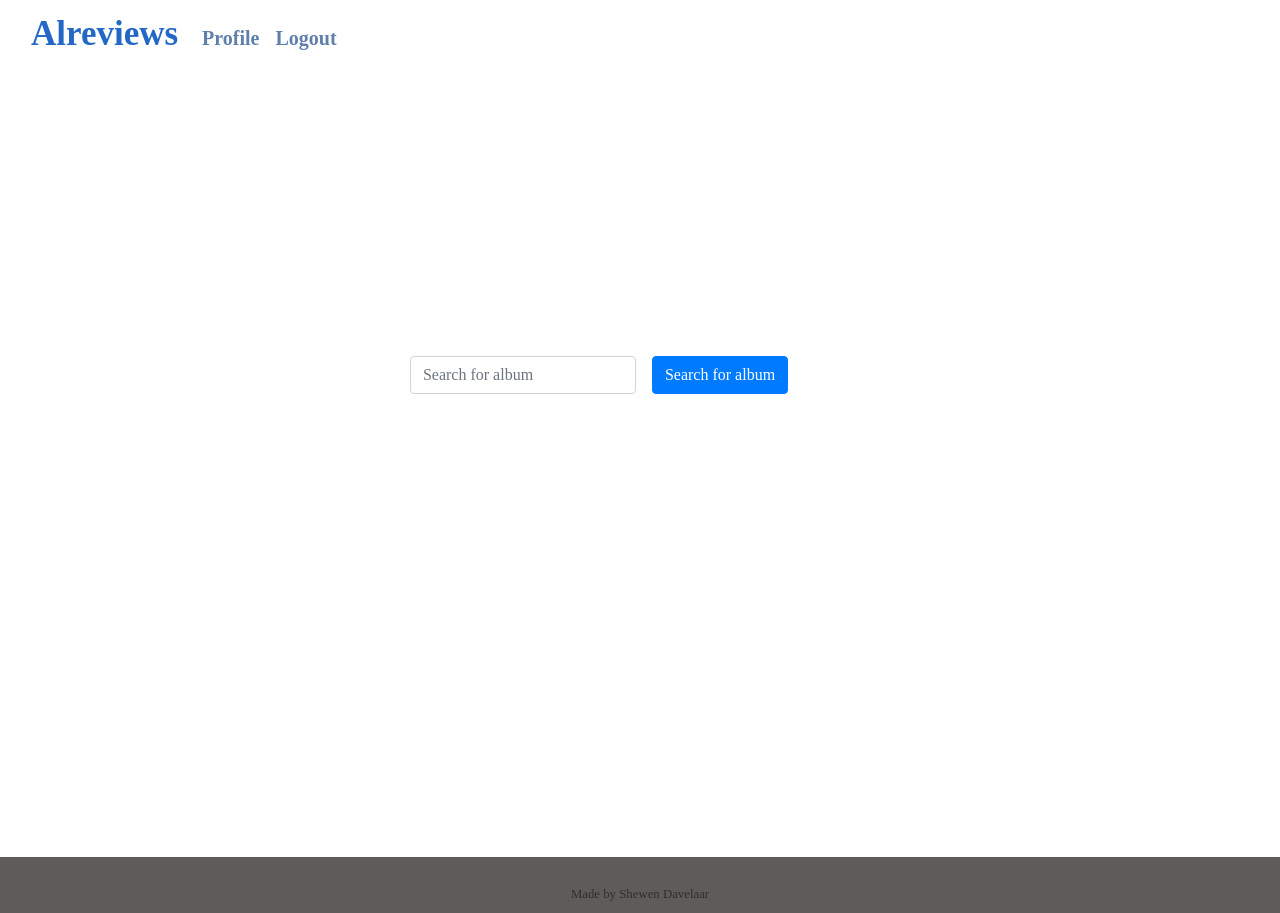
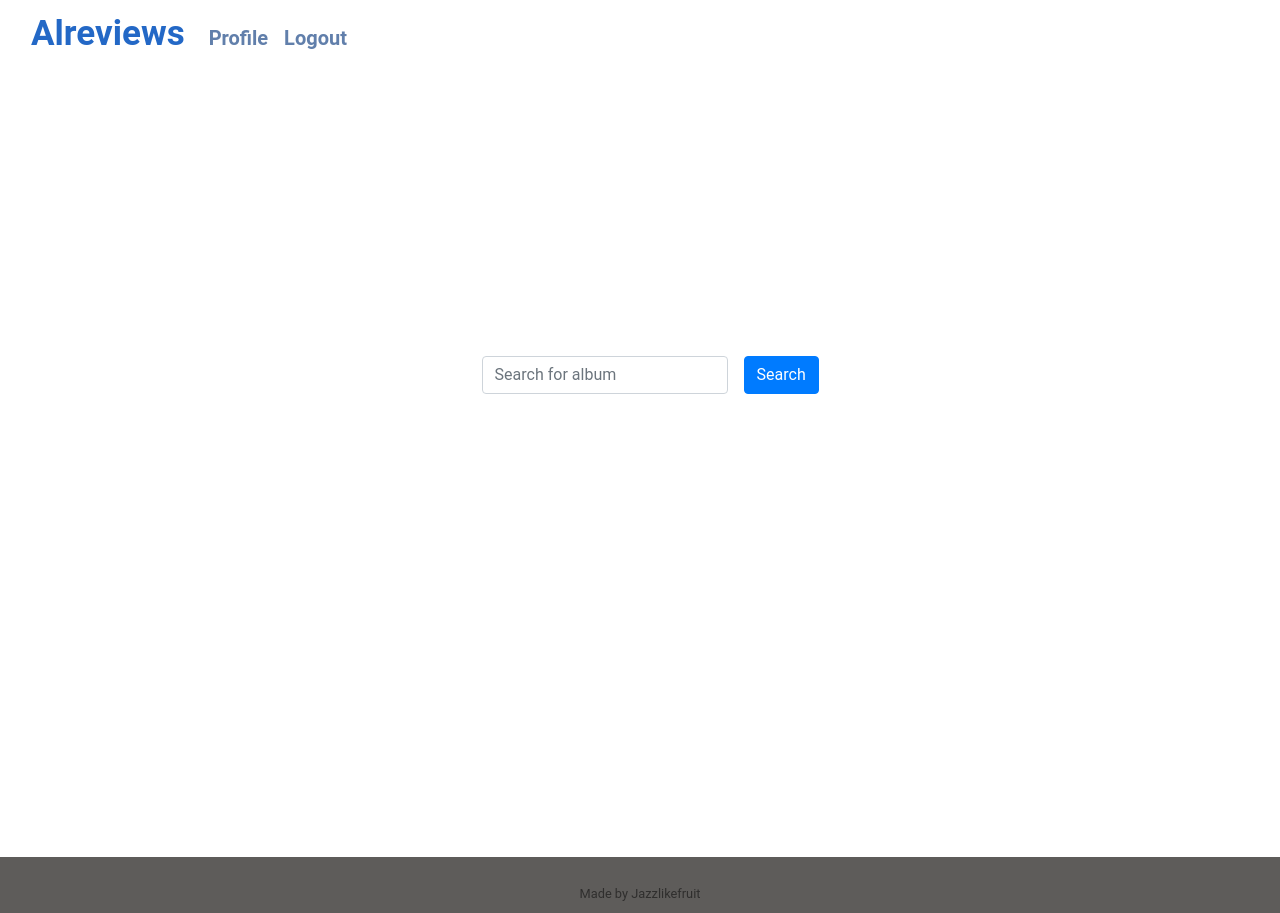
Before and after one commit to JazzLikeFruit/Alreviews, a Flask app: page /search in a window 1280 px wide. Run offline with Flask 2, Linux system fonts and the light colour scheme; the visitor is signed in with stand-in values (Sample User, id 1); some libraries are stand-ins or nearby versions.

Commit message:
minor changes

```diff
--- a/app/application.py
+++ b/app/application.py
@@ -88,8 +88,8 @@ def result():
             artistlist = []
 
             albumdict["artist"] = get_artists(album).replace("'", "")
-            albuml = (album["name"][:60].strip() +
-                      '...') if len(album["name"]) > 60 else album["name"]
+            albuml = (album["name"][:40].strip() +
+                      '...') if len(album["name"]) > 40 else album["name"]
             albumdict["name"] = albuml
             albumdict["id"] = album["id"]
             albumdict["image"] = album["images"][2]["url"]
--- a/app/static/css/style.css
+++ b/app/static/css/style.css
@@ -11,8 +11,8 @@
 #web-player {
 	position: fixed;
 	bottom: 0.3cm;
-	left: 15%;
-	right: 15%;
+	left: 20%;
+	right: 20%;
 	height: 2.5cm;
 	background-color: #5e5c5a;
 	display: none;
@@ -21,7 +21,7 @@
 }
 
 * {
-	font-family: B612;
+	font-family: Roboto, Arial, sans-serif;
 	overflow-x: hidden;
 }
 
@@ -47,6 +47,10 @@
 	padding-top: 2cm;
 	padding-bottom: 1cm; /* Footer height */
 }
+#albumtitle {
+	font-weight: bolder;
+	font-size: 25px;
+}
 
 #content {
 	position: relative;
@@ -58,7 +62,7 @@
 }
 .cont {
 	display: grid;
-	grid-template-columns: 20% 22% 28% 30%;
+	grid-template-columns: 20% 25% 33% 25%;
 	grid-template-rows: 15% 20% 25% 15% 15%;
 	grid-gap: 0cm;
 	width: 100vw;
@@ -105,7 +109,7 @@
 .list {
 	list-style-type: none;
 	padding: 0;
-	margin-top: 3cm;
+	margin-top: 1.5cm;
 	margin-bottom: 2.5cm;
 	vertical-align: center;
 }
@@ -129,7 +133,6 @@
 	color: black;
 	display: block;
 	position: relative;
-
 	width: 80%;
 	margin: auto;
 }
@@ -148,6 +151,7 @@
 	left: 5%;
 }
 #al_rating {
+	top: 48%;
 	position: absolute;
 	right: 5%;
 }
@@ -163,19 +167,20 @@
 }
 
 .albumname {
-	top: 50%;
+	top: 48%;
 	position: absolute;
 	left: 15%;
 	text-align: left;
 }
 
 .artistname {
-	top: 50%;
+	top: 48%;
 	position: absolute;
 	text-align: right;
 	right: 8%;
 }
 .artistname1 {
+	top: 48%;
 	position: absolute;
 	text-align: right;
 	right: 15%;
@@ -198,6 +203,7 @@
 	margin-top: auto;
 	width: 70%;
 	left: 0%;
+	margin-bottom: 1cm;
 }
 
 #navbar_search {
@@ -212,10 +218,6 @@
 
 #rate_text {
 	margin-top: 1cm;
-}
-
-#result_page {
-	background-color: #f0f4f9;
 }
 
 #track_list {
--- a/app/static/javascript/javajava.js
+++ b/app/static/javascript/javajava.js
@@ -37,6 +37,7 @@ document.addEventListener("DOMContentLoaded", () => {
 					select.id = data["tracks"][i]["id"]
 					select.style = "float: right;"
 					select.name = "albumtracks"
+					select.setAttribute("required", "")
 
 					var option = document.createElement("option")
 					select.appendChild(option)
--- a/app/templates/default.html
+++ b/app/templates/default.html
@@ -51,7 +51,7 @@
 			style="background-color: #ffffff;"
 		>
 			<div class="container-fluid">
-				<a class="navbar-brand" href="{{ url_for('index') }}">
+				<a class="navbar-brand" href="{{ url_for('search') }}">
 					<h3 id="logo">Alreviews</h3>
 				</a>
 				<button
@@ -88,6 +88,7 @@
 						class="form-inline my-2 my-lg-0 ml-auto"
 					>
 						<input
+							autocomplete="off"
 							class="form-control mr-sm-2 ml-auto"
 							type="text"
 							placeholder="Search for album"
@@ -109,7 +110,7 @@
 		{% block footer %}
 		<footer id="sticky-footer" class="py-4 text-black-50">
 			<div class="container text-center">
-				<small>Made by Shewen Davelaar</small>
+				<small>Made by Jazzlikefruit</small>
 			</div>
 		</footer>
 
--- a/app/templates/index.html
+++ b/app/templates/index.html
@@ -11,10 +11,9 @@ content %}
 	<div class="item item-2">
 		<button id="login_buttons" type="button" class="btn btn-primary btn-lg">
 			<a class="navbar-brand" href="{{ url_for('login') }}"
-				>Search for album</a
+				>Connect to spotify</a
 			>
 		</button>
-		<p>Powered by Spotify</p>
 	</div>
 	<div class="item item-3">
 		Listen, rate albums and share them with your friends!
--- a/app/templates/profile.html
+++ b/app/templates/profile.html
@@ -28,7 +28,7 @@ content %}
 								</div>
 							</div>
 							<div id="al_rating">
-								{{'%0.1f'|format(review.rating)	}}
+								<b>{{'%0.1f'|format(review.rating) }}</b>
 							</div>
 						</div>
 					</li>
--- a/app/templates/search.html
+++ b/app/templates/search.html
@@ -5,15 +5,16 @@
 		<form class="form-inline" method="POST" action="{{ url_for('result') }}">
 			<div class="form-group mx-sm-3 mb-2">
 				<input
+					autocomplete="off"
 					name="userinput"
+					type="text"
 					class="form-control"
-					type="text"
+					id="exampleFormControlInput1"
 					placeholder="Search for album"
-					required
 				/>
 			</div>
 			<button type="submit" class="btn btn-primary mb-2">
-				Search for album
+				Search
 			</button>
 		</form>
 	</div>
```
Also changed, not shown: app/templates/result.html (+9 -5 lines), app/static/pictures/33-330127_record-svg-album-music-album-icon-png-transparent-removebg-preview.png (added), app/static/pictures/33-330127_record-svg-album-music-album-icon-png-transparent.png (deleted), 6 other files.
